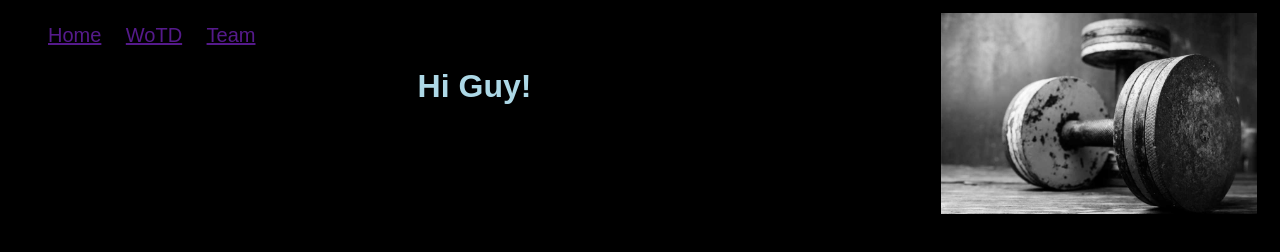
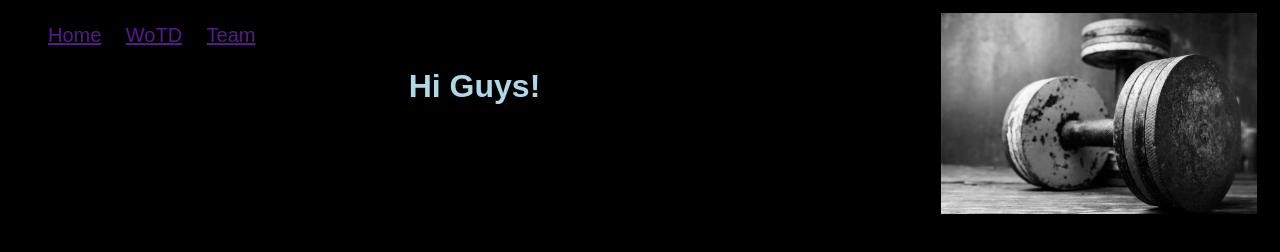
Before and after one commit to danrichmond/fitness-app, a plain HTML site: page index.html in a window 1280 px wide. Drawn offline with Linux system fonts and the light colour scheme.

Commit message:
Fixed error

```diff
--- a/index.html
+++ b/index.html
@@ -12,7 +12,7 @@
             <li><a href="">Team</a></li>
         </ul>
         <img src="images/weight.jpg">
-        <h1>Hi Guy!</h1>
+        <h1>Hi Guys!</h1>
     </div>
 </body>
 </head>
```
